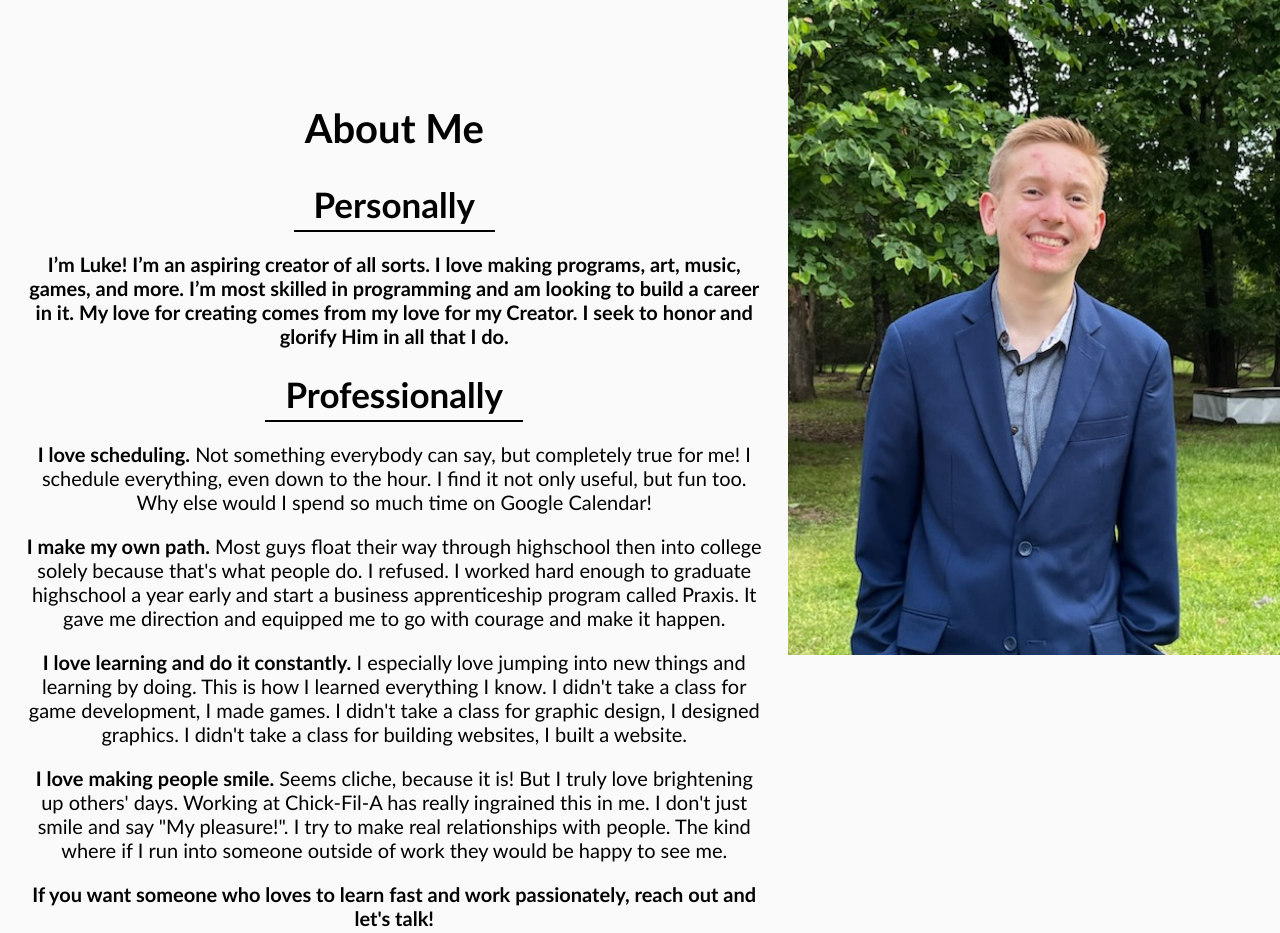
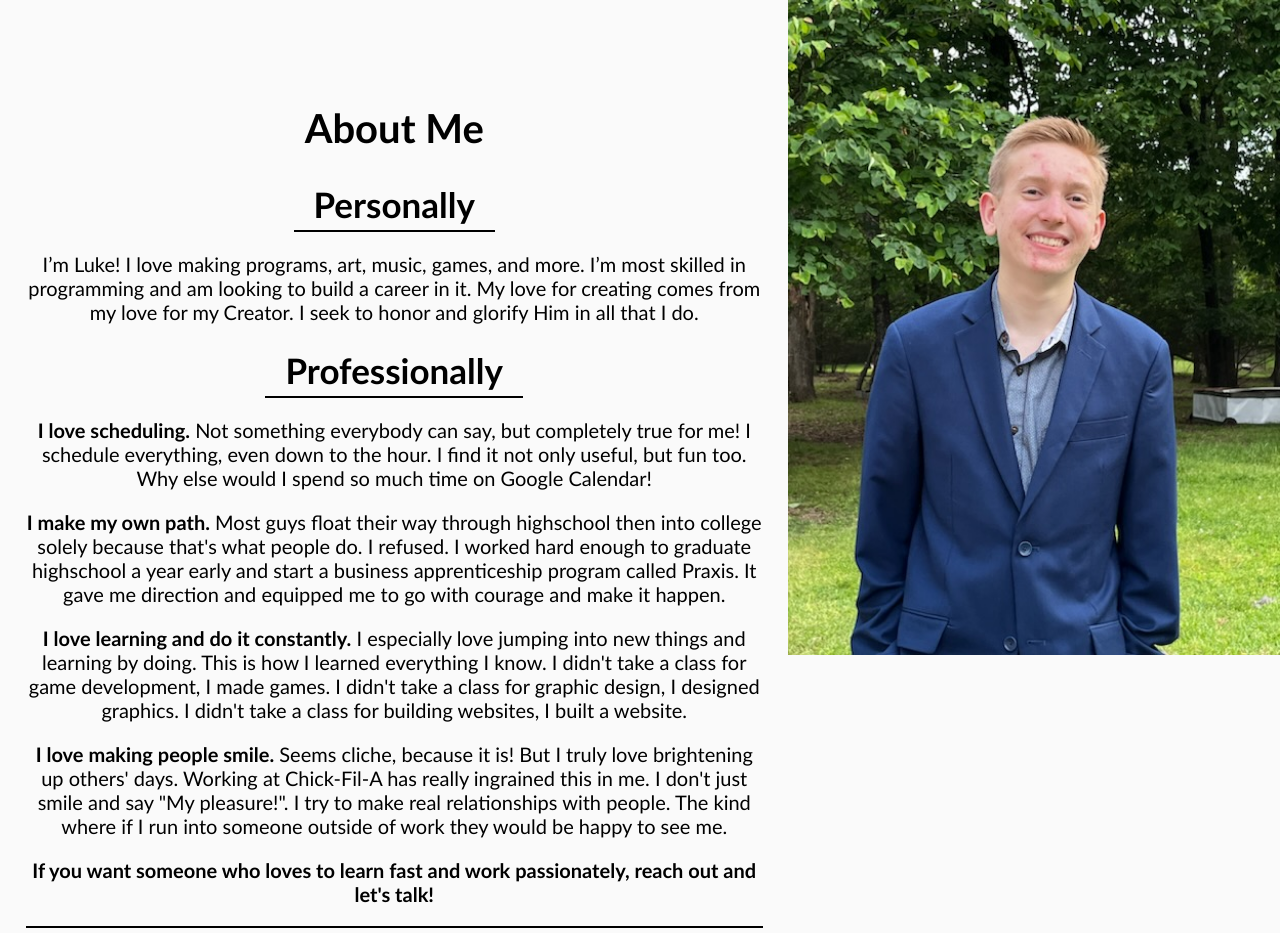
Before and after one commit to LukeJSimmons/Personal-Website, a plain HTML site: page aboutme.html in a window 1280 px wide. Shown: the top 933 px of the page. Drawn offline with Linux system fonts and the light colour scheme.

Commit message:
Edit personal about me

```diff
--- a/aboutme.html
+++ b/aboutme.html
@@ -28,9 +28,9 @@
             <div id="textContainer" class="flex">
                 <h1>About Me</h1>
                 <h2>Personally</h2>
-                <p><strong>I’m Luke! I’m an aspiring creator of all sorts. I love making programs, art, music, games, and more.
+                <p>I’m Luke! I love making programs, art, music, games, and more.
                     I’m most skilled in programming and am looking to build a career in it.
-                    My love for creating comes from my love for my Creator. I seek to honor and glorify Him in all that I do.</strong></p>
+                    My love for creating comes from my love for my Creator. I seek to honor and glorify Him in all that I do.</p>
                 <h2>Professionally</h2>
                 <div>
                     <p><strong>I love scheduling.</strong> Not something everybody can say, but completely true for me! I schedule everything, even down to the hour.
@@ -57,7 +57,7 @@
                     <a href="https://code.visualstudio.com/" target="_blank">
                         <img src="./resources/images/VSC.png">
                         <p>Visual Studio Code</p></a>
-                    <a href="https://github.com/" target="_blank">
+                    <a href="https://github.com/LukeJSimmons" target="_blank">
                         <img src="./resources/images/GH.png">
                         <p>GitHub</p>
                     </a>
```
